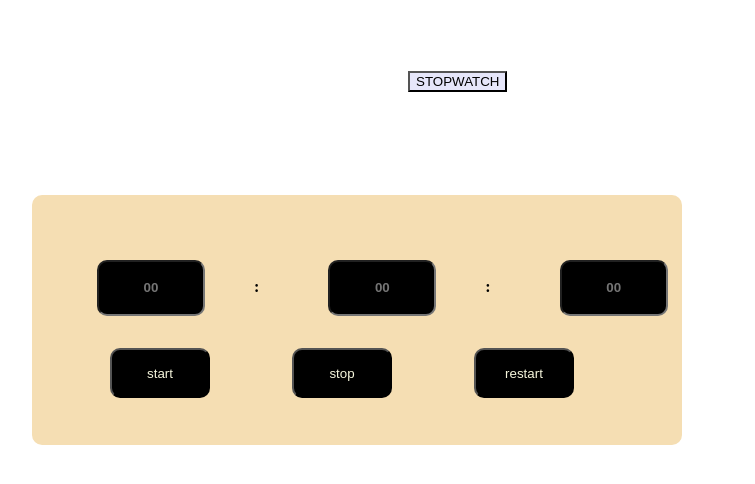
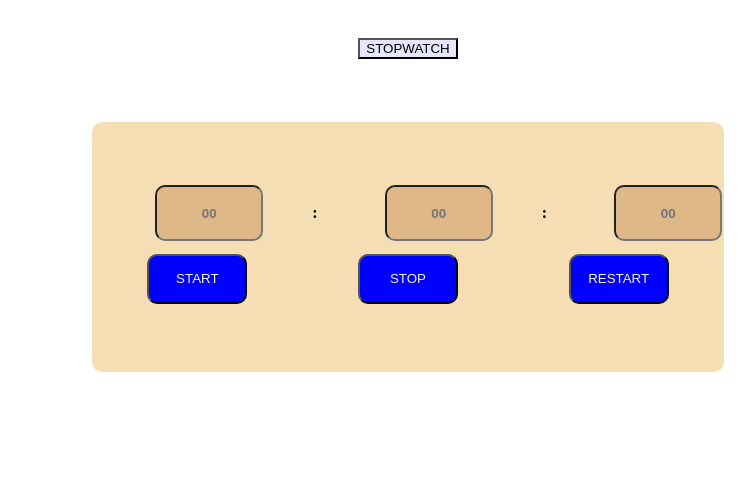
Before and after one commit to Neha-2012/stop-watch, a website: page index.html in a window 1280 px wide. Shown: the whole page, without its empty margins (232-987 px from the left). Drawn offline with Linux system fonts and the light colour scheme.

Commit message:
update stopWatch

```diff
--- a/index.html
+++ b/index.html
@@ -7,7 +7,7 @@
         <title>Stop watch</title>
     </head>
     <body>
-        <div>
+        <div class="watchButton">
             <button class="stopwatch">stopWatch</button>
         </div>
 
@@ -26,7 +26,7 @@
 
              </div>
 
-            <div>
+            <div class="textButton">
                  <button id="startButton"class='timeButton'>start</button>
                 <button id="stopButton"class='timeButton'>stop</button>
                 <button id="restartButton"class='timeButton'>restart</button>
--- a/stopWatch.css
+++ b/stopWatch.css
@@ -1,7 +1,14 @@
+.watchButton{
+    text-align: center;
+    margin-top: 3%;
+    margin-bottom: 5%;
+
+}
+
+
+
 .stopwatch{
     text-transform: uppercase;
-    margin-top: 5%;
-    margin-left:50%;
     background-color:lavender;
 
 }
@@ -9,20 +16,14 @@
     border-color: maroon;
 }
 
-
-
-
-
-
 .container{
     height: 250px;
-    width:650px;
+    width:50%;
     background-color:wheat;
-    position: absolute;
+    margin: auto;
     box-sizing: content-box;
     border-radius: 10px;
-    margin-top:8%;
-    margin-left: 20%;
+
 }
 .timeDisplay{
     margin-top: 10%;
@@ -31,20 +32,30 @@
     width: 100px;
     border-radius: 10px;
     text-align: center;
-    background-color: black;
-    color:beige;
+    background-color: burlywood;
+    color:black;
     font-weight: bold;
+}
+
+.textButton{
+    text-align: center;
+    justify-content: space-around;
+    display: flex;
+    margin-top: 2%;
 }
 
 .timeButton{
     height:50px;
     width: 100px;
-    margin-top: 5%;
-    margin-left: 12%;
     border-radius: 10px;
-    background-color: black;
+    background-color: blue;
     color:beige;
+    text-transform: uppercase;
 }
+
+ .timeButton:hover{
+    background-color: chocolate;
+ }
 
 .timeBlink{
     font-weight: Bold;
```
Also changed, not shown: README.md.
